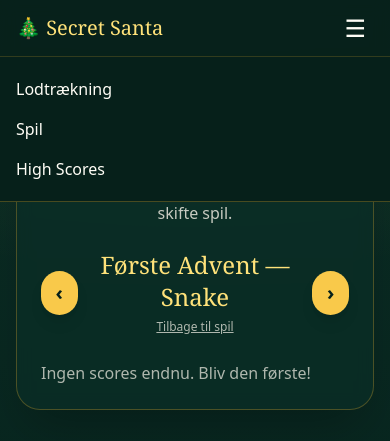
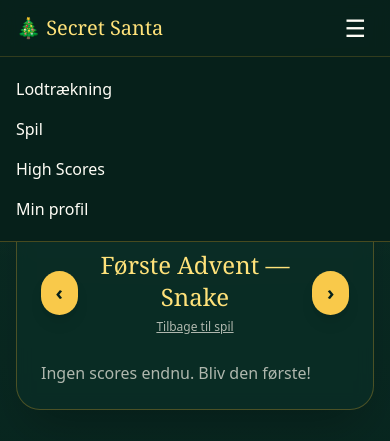
Before and after one commit to julietKiloRomeo/secret-santa, a FastAPI app: page /high-scores in a window 390 px wide, after a click that opens the changed part. Shown: the top 441 px of the page. Run offline with FastAPI, Linux system fonts and the light colour scheme; the visitor is signed in with stand-in values (Sample User, id 1); data that the repository does not hold is empty; parts of the project's set-up code (start-up, migrations or seed data) failed here and were passed over.

Commit message:
Nav: link to Min profil on desktop and mobile

```diff
--- a/templates/base.html
+++ b/templates/base.html
@@ -20,6 +20,7 @@
         <a href="/lodtraekning" class="hover:text-gold-300">Lodtrækning</a>
         <a href="/spil" class="hover:text-gold-300">Spil</a>
         <a href="/high-scores" class="hover:text-gold-300">High Scores</a>
+        <a href="/profil" class="hover:text-gold-300">Min profil</a>
         {% if is_admin_user() %}<a id="admin-link" href="/admin" class="hover:text-gold-300">Admin</a>{% endif %}
       </div>
       <button id="nav-toggle" aria-label="Åbn menu" aria-controls="mobile-menu" aria-expanded="false" class="p-2 text-2xl md:hidden">☰</button>
@@ -30,6 +31,7 @@
       <a href="/lodtraekning" class="block py-2">Lodtrækning</a>
       <a href="/spil" class="block py-2">Spil</a>
       <a href="/high-scores" class="block py-2">High Scores</a>
+      <a href="/profil" class="block py-2">Min profil</a>
       {% if is_admin_user() %}<a id="admin-link" href="/admin" class="block py-2">Admin</a>{% endif %}
     </div>
     {% endif %}
```
